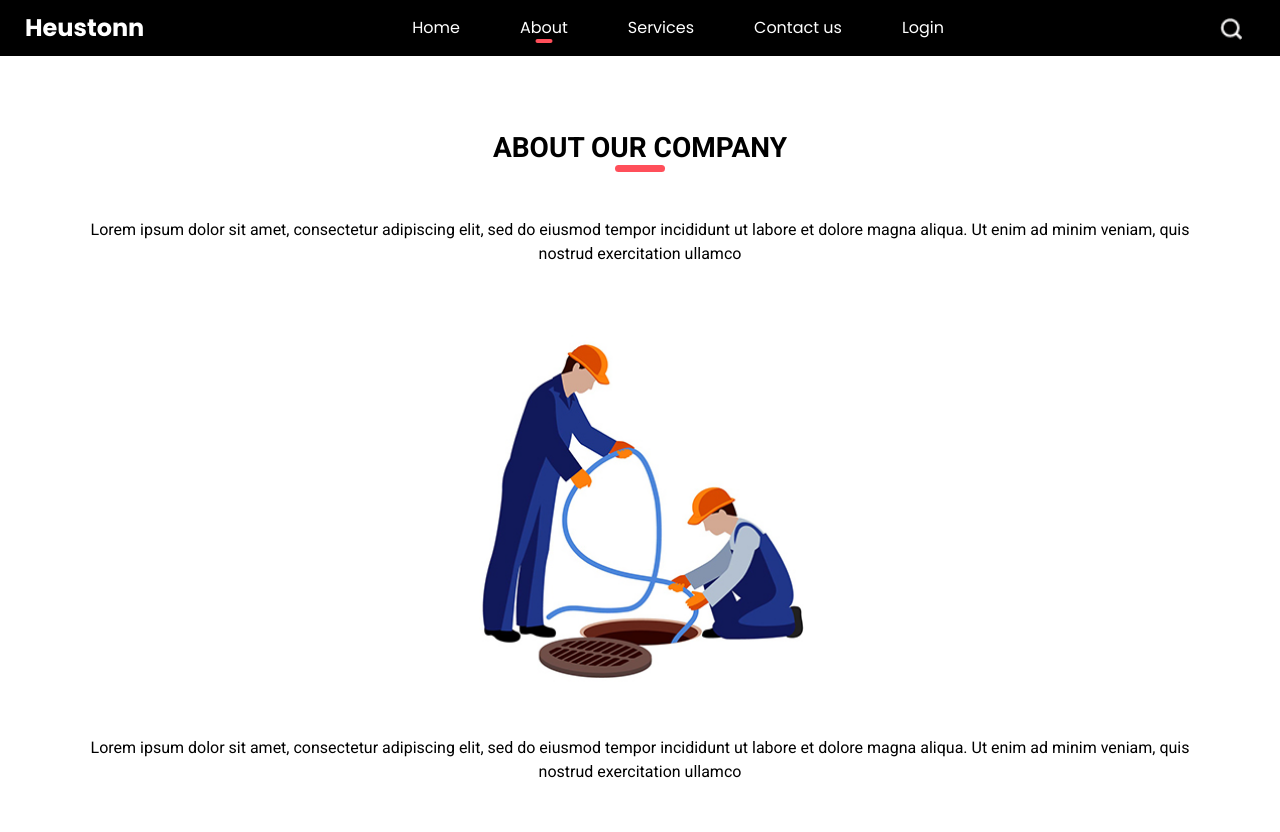
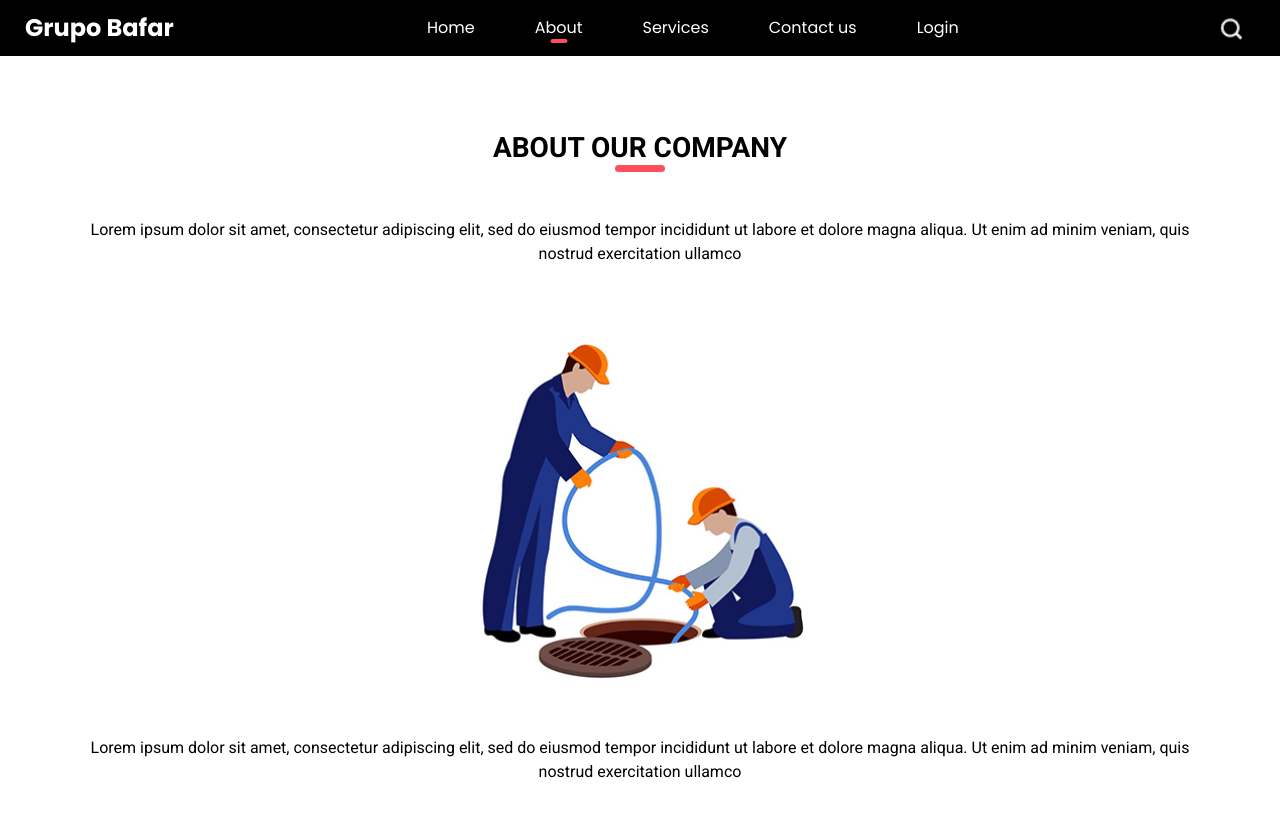
Before and after one commit to OscarIbarra0205/propuestaGithub, a plain HTML site: page about.html in a window 1280 px wide. Shown: the top 832 px of the page. Drawn offline with nearby package versions, Linux system fonts and the light colour scheme.

Commit message:
Ajuste de titulos

```diff
--- a/about.html
+++ b/about.html
@@ -12,7 +12,7 @@
   <meta name="description" content="" />
   <meta name="author" content="" />
 
-  <title>Heustonn</title>
+  <title>Grupo Bafar</title>
 
   <!-- slider stylesheet -->
   <link rel="stylesheet" type="text/css"
@@ -37,7 +37,7 @@
         <nav class="navbar navbar-expand-lg custom_nav-container ">
           <a class="navbar-brand" href="index.html">
             <span>
-              Heustonn
+              Grupo Bafar
             </span>
           </a>
           <button class="navbar-toggler ml-auto" type="button" data-toggle="collapse"
```
Also changed, not shown: contact.html (+1 -1 lines), index.html (+1 -0 lines), service.html (+1 -1 lines).
